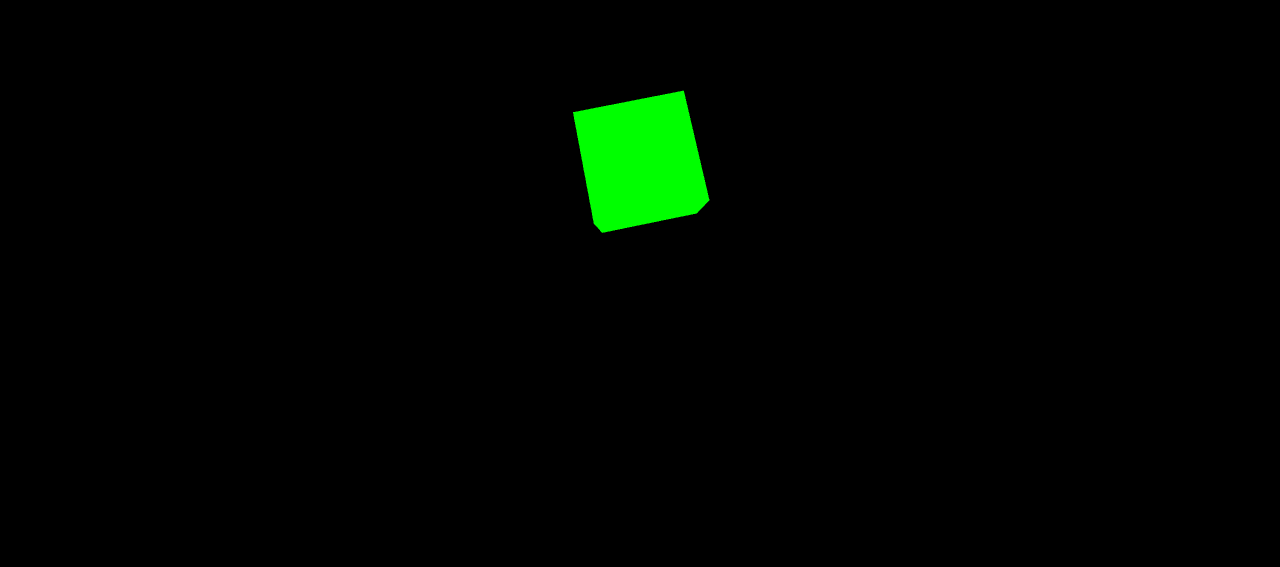
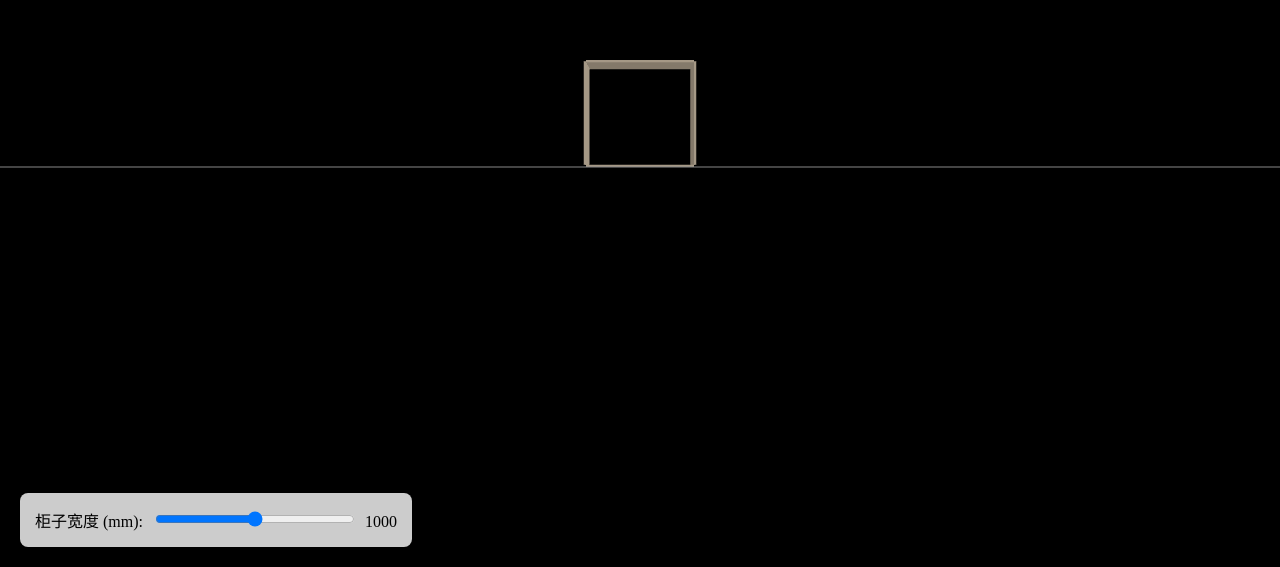
Before and after one commit to qixin1106/diy-player, a Vue app: page / in a window 1280 px wide. Shown: the part 233-800 px from the top of the page. Built offline with nearby package versions, Linux system fonts and the light colour scheme.

Commit message:
调节规则测试

```diff
--- a/src/components/ThreeScene.vue
+++ b/src/components/ThreeScene.vue
@@ -1,19 +1,41 @@
 <template>
-  <div ref="container" class="three-container"></div>
+  <div class="scene-container">
+    <div ref="container" class="three-container"></div>
+    <div class="control-panel">
+      <label for="width">柜子宽度 (mm):</label>
+      <input
+        type="range"
+        id="width"
+        min="500"
+        max="1500"
+        step="10"
+        v-model="cabinetWidth"
+        @input="updateCabinetWidth"
+      >
+      <span>{{ cabinetWidth }}</span>
+    </div>
+  </div>
 </template>
 
 <script setup>
 import { ref, shallowRef, onMounted, onBeforeUnmount } from 'vue';
 import * as THREE from 'three';
-
-const container = ref(null);
+import { OrbitControls } from 'three/examples/jsm/controls/OrbitControls.js';
 
 // Three.js相关变量
+const container = ref(null);
+const cabinetWidth = ref(1000);
 const scene = new THREE.Scene();
 const camera = shallowRef(null);
 const renderer = shallowRef(null);
-const cube = shallowRef(null);
 let animationFrameId = null;
+let controls;
+
+// 引用板对象
+const bottomMesh = shallowRef(null);
+const topMesh = shallowRef(null);
+const leftPanelMesh = shallowRef(null);
+const rightPanelMesh = shallowRef(null);
 
 // 初始化Three.js场景
 function initThree() {
@@ -21,28 +43,121 @@ function initThree() {
   const height = container.value.clientHeight;
 
   // 相机
-  camera.value = new THREE.PerspectiveCamera(75, width / height, 0.1, 1000);
-  camera.value.position.z = 5;
+  camera.value = new THREE.PerspectiveCamera(75, width / height, 0.1, 100000);
+  camera.value.position.z = 5000;
+
+  // 添加网格辅助
+  const gridHelper = new THREE.GridHelper(10000, 10);
+  scene.add(gridHelper);
+
+  // 添加环境光
+  const ambientLight = new THREE.AmbientLight(0xffffff, 1);
+  scene.add(ambientLight);
+
+  // 添加日光
+  const directionalLight = new THREE.DirectionalLight(0xffffff, 1);
+  directionalLight.position.set(1, 1, 1).normalize();
+  scene.add(directionalLight);
+
+  // 添加点光源
+  const pointLight = new THREE.PointLight(0xffffff, 10, 2000);
+  pointLight.position.set(500, 1000, 500);
+  scene.add(pointLight);
 
   // 渲染器
   renderer.value = new THREE.WebGLRenderer({ antialias: true });
   renderer.value.setSize(width, height);
   container.value.appendChild(renderer.value.domElement);
 
-  // 立方体
-  const geometry = new THREE.BoxGeometry();
-  const material = new THREE.MeshBasicMaterial({ color: 0x00ff00 });
-  const mesh = new THREE.Mesh(geometry, material);
-  cube.value = mesh;
-  scene.add(mesh);
+  // 控制器
+  controls = new OrbitControls(camera.value, renderer.value.domElement);
+  controls.enableDamping = true;
+  controls.dampingFactor = 0.05;
+  controls.screenSpacePanning = true;
+
+  // 创建木纹材质
+  const woodMaterial = new THREE.MeshStandardMaterial({
+    color: 0xffffff,
+    roughness: 0.7,
+    metalness: 0.1,
+    bumpScale: 0.05
+  });
+
+  // 创建木纹纹理
+  const textureLoader = new THREE.TextureLoader();
+  const woodTexture = textureLoader.load('/light_cleaf_512_albedo.jpg');
+  const woodBumpTexture = textureLoader.load('/light_cleaf_512_bump.jpg');
+  woodMaterial.map = woodTexture;
+  woodMaterial.bumpMap = woodBumpTexture;
+
+  // 创建底板
+  const createBottomMesh = () => {
+    const geometry = new THREE.BoxGeometry(cabinetWidth.value, 20, 350);
+    bottomMesh.value = new THREE.Mesh(geometry, woodMaterial);
+    bottomMesh.value.position.set(0, 10, 0);
+    scene.add(bottomMesh.value);
+  };
+
+  // 创建顶板
+  const createTopMesh = () => {
+    const geometry = new THREE.BoxGeometry(cabinetWidth.value, 20, 350);
+    topMesh.value = new THREE.Mesh(geometry, woodMaterial);
+    topMesh.value.position.set(0, 980, 0);
+    scene.add(topMesh.value);
+  };
+
+  // 创建左侧隔板
+  const createLeftPanelMesh = () => {
+    const geometry = new THREE.BoxGeometry(20, 960, 350);
+    leftPanelMesh.value = new THREE.Mesh(geometry, woodMaterial);
+    updatePanelPosition();
+    scene.add(leftPanelMesh.value);
+  };
+
+  // 创建右侧隔板
+  const createRightPanelMesh = () => {
+    const geometry = new THREE.BoxGeometry(20, 960, 350);
+    rightPanelMesh.value = new THREE.Mesh(geometry, woodMaterial);
+    updatePanelPosition();
+    scene.add(rightPanelMesh.value);
+  };
+
+
+  // 初始化创建所有板
+  createBottomMesh();
+  createTopMesh();
+  createLeftPanelMesh();
+  createRightPanelMesh();
 }
+
+// 更新隔板位置
+function updatePanelPosition() {
+  if (leftPanelMesh.value && rightPanelMesh.value) {
+    const offset = cabinetWidth.value / 2;
+    leftPanelMesh.value.position.set(-offset - 10, 500, 0);
+    rightPanelMesh.value.position.set(offset + 10, 500, 0);
+  }
+}
+
+// 更新柜子宽度
+const updateCabinetWidth = () => {
+  if (bottomMesh.value && topMesh.value) {
+    // 更新底板和顶板几何体
+    bottomMesh.value.geometry.dispose();
+    bottomMesh.value.geometry = new THREE.BoxGeometry(cabinetWidth.value, 20, 350);
+
+    topMesh.value.geometry.dispose();
+    topMesh.value.geometry = new THREE.BoxGeometry(cabinetWidth.value, 20, 350);
+
+    // 更新隔板位置
+    updatePanelPosition();
+  }
+};
 
 // 动画循环
 function animate() {
+  controls.update();
   animationFrameId = requestAnimationFrame(animate);
-  const currentCube = cube.value;
-  currentCube.rotation.x += 0.01;
-  currentCube.rotation.y += 0.01;
   renderer.value.render(scene, camera.value);
 }
 
@@ -70,6 +185,12 @@ onBeforeUnmount(() => {
 </script>
 
 <style scoped>
+.scene-container {
+  position: relative;
+  width: 100%;
+  height: 100%;
+}
+
 .three-container {
   width: 100%;
   height: 100%;
@@ -80,4 +201,24 @@ onBeforeUnmount(() => {
   padding: 0;
   overflow: hidden;
 }
+
+.control-panel {
+  position: absolute;
+  bottom: 20px;
+  left: 20px;
+  background: rgba(255, 255, 255, 0.8);
+  padding: 15px;
+  border-radius: 8px;
+  box-shadow: 0 2px 10px rgba(0, 0, 0, 0.1);
+  z-index: 1;
+}
+
+.control-panel label {
+  margin-right: 10px;
+}
+
+.control-panel input[type="range"] {
+  width: 200px;
+  margin-right: 10px;
+}
 </style>
```
Also changed, not shown: public/light_cleaf_512_albedo.jpg (added), public/light_cleaf_512_bump.jpg (added).
